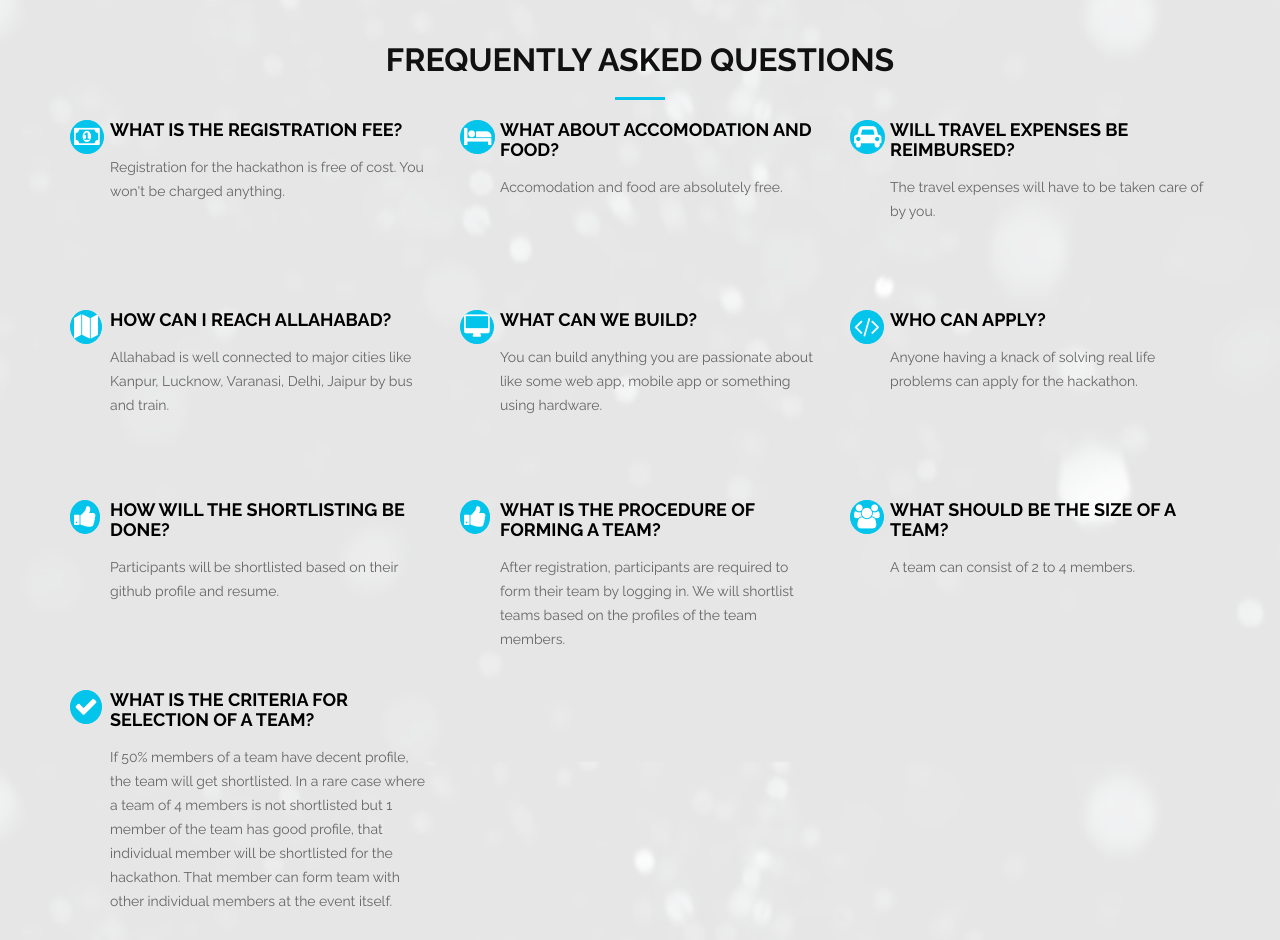
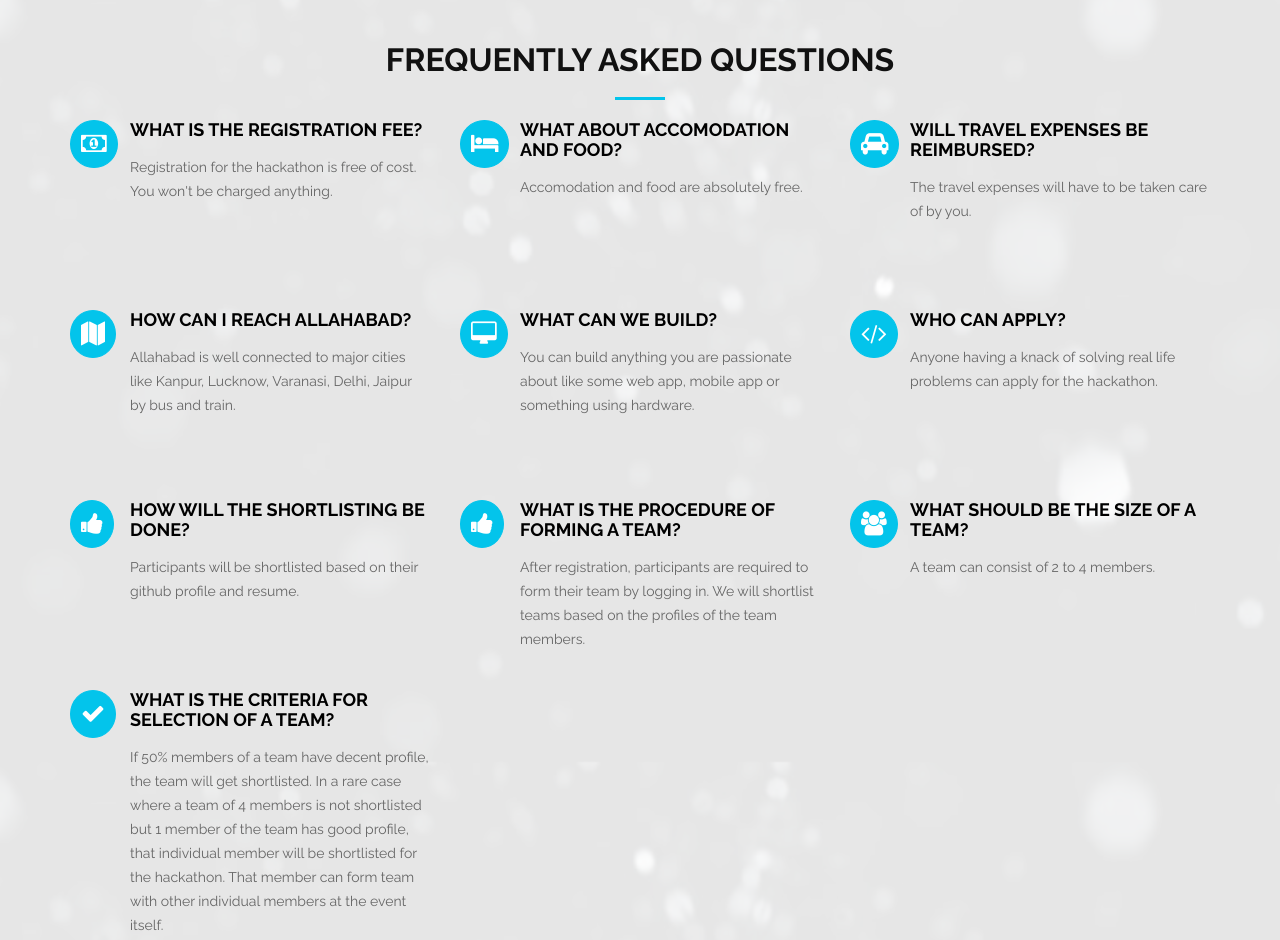
Before and after one commit to khalibartan/hack36mnnit.github.io, a plain HTML site: page index.html in a window 1280 px wide. Shown: the part 1620-2560 px from the top of the page. Drawn offline with Linux system fonts and the light colour scheme; a web font is replaced by a local one.

Commit message:
Fix cut faq icon

```diff
--- a/css/style.css
+++ b/css/style.css
@@ -523,7 +523,7 @@ body.mobile-nav-active #mobile-nav-toggle {
 #services .service-icon {
   float: left;
   background: #03C4EB;
-  padding: 3px;
+  padding: 10px;
   border-radius: 50%;
   transition: 0.5s;
   border: 1px solid #03C4EB;
@@ -543,7 +543,7 @@ body.mobile-nav-active #mobile-nav-toggle {
 }
 
 #services .service-title {
-  margin-left: 40px;
+  margin-left: 60px;
   font-weight: 700;
   margin-bottom: 15px;
   text-transform: uppercase;
@@ -554,7 +554,7 @@ body.mobile-nav-active #mobile-nav-toggle {
 }
 
 #services .service-description {
-  margin-left: 40px;
+  margin-left: 60px;
   line-height: 24px;
 }
 
```
